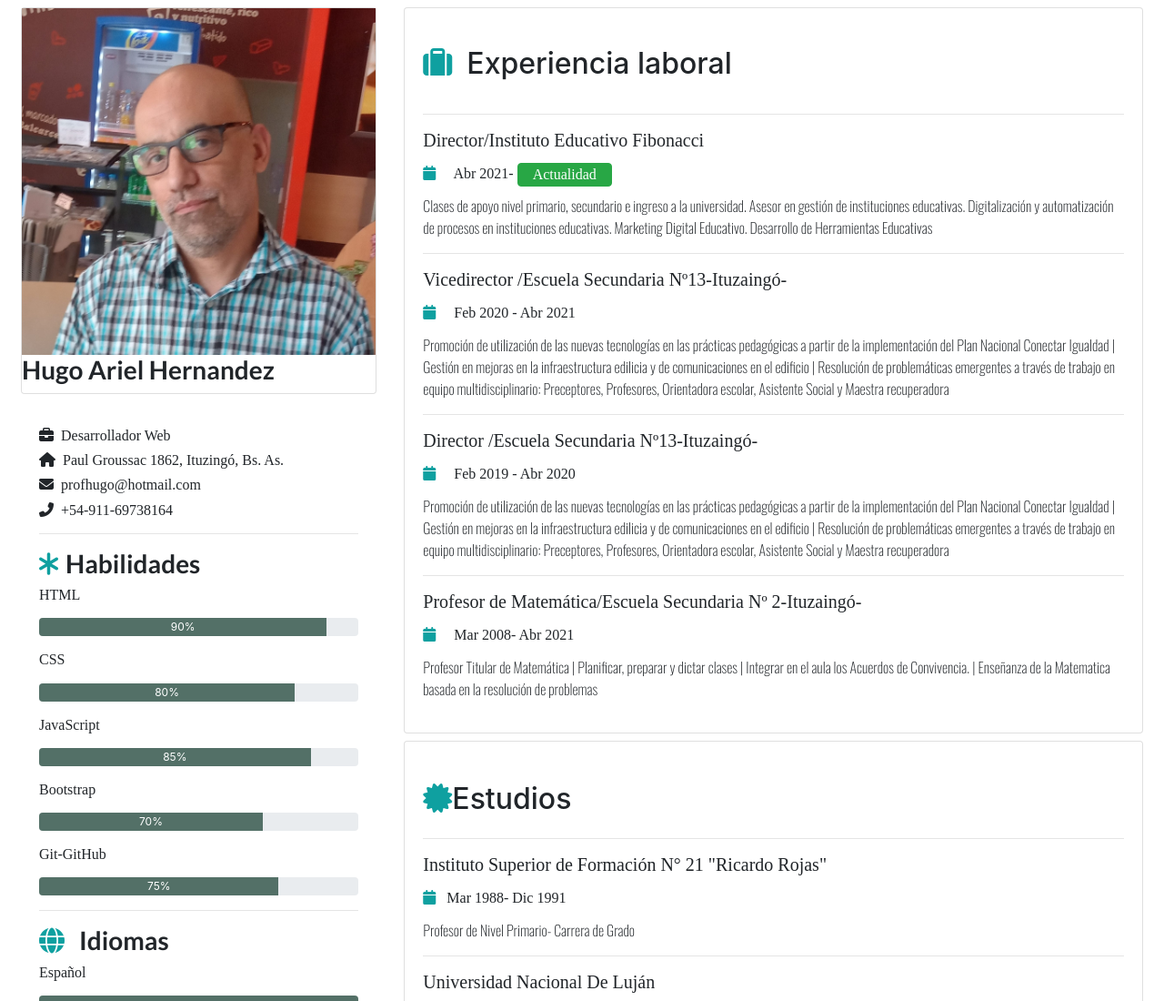
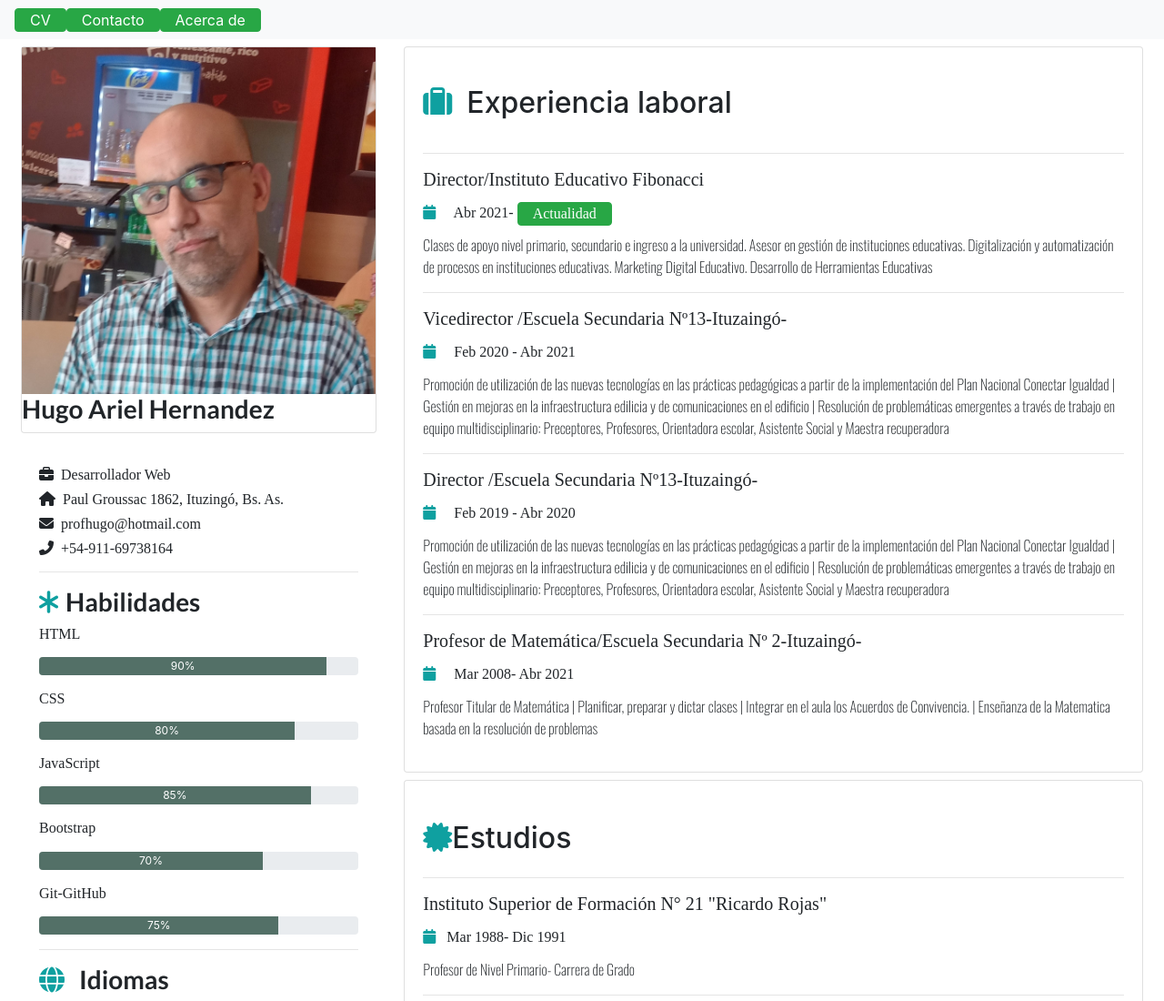
Before and after one commit to Profhugo1970/profhugo.github.io, a plain HTML site: page index.html in a window 1280 px wide. Shown: the top 1100 px of the page at 91% size. Drawn offline with nearby package versions, Linux system fonts and the light colour scheme; a web font is replaced by a local one.

Commit message:
agrego menu con estilo

```diff
--- a/index.html
+++ b/index.html
@@ -16,6 +16,21 @@
 
 </head>
 <body>
+    <nav class="navbar navbar-expand-lg navbar-light bg-light">
+        <div class="collapse navbar-collapse" id="navbarSupportedContent">
+            <ul class="navbar-nav mr-auto">
+                <li class="nav-item">
+                    <a class="btn btn-success px-3 py-0" href="#cv">CV</a>
+                </li>
+                <li class="nav-item">
+                    <a class="btn btn-success px-3 py-0" href="#contacto">Contacto</a>
+                </li>
+                <li class="nav-item">
+                    <a class="btn btn-success px-3 py-0" href="#acerca-de">Acerca de</a>
+                </li>
+            </ul>
+        </div>
+    </nav>
     <div class="Homepage">
         <div class="row mx-2 my-2">
             <div class="col-lg-4 col-md-4 col-12">
@@ -68,6 +83,7 @@
 
                         </aside>
                         </div>
+
             <div class="col-lg-8 col-md-8 col-12">
                 <div class="card"  >
                     <section class="card-body"id="card2" onMouseOver=color(2) onMouseOut=color(0) ><!--Seccion Experiencia laboral-->
```
